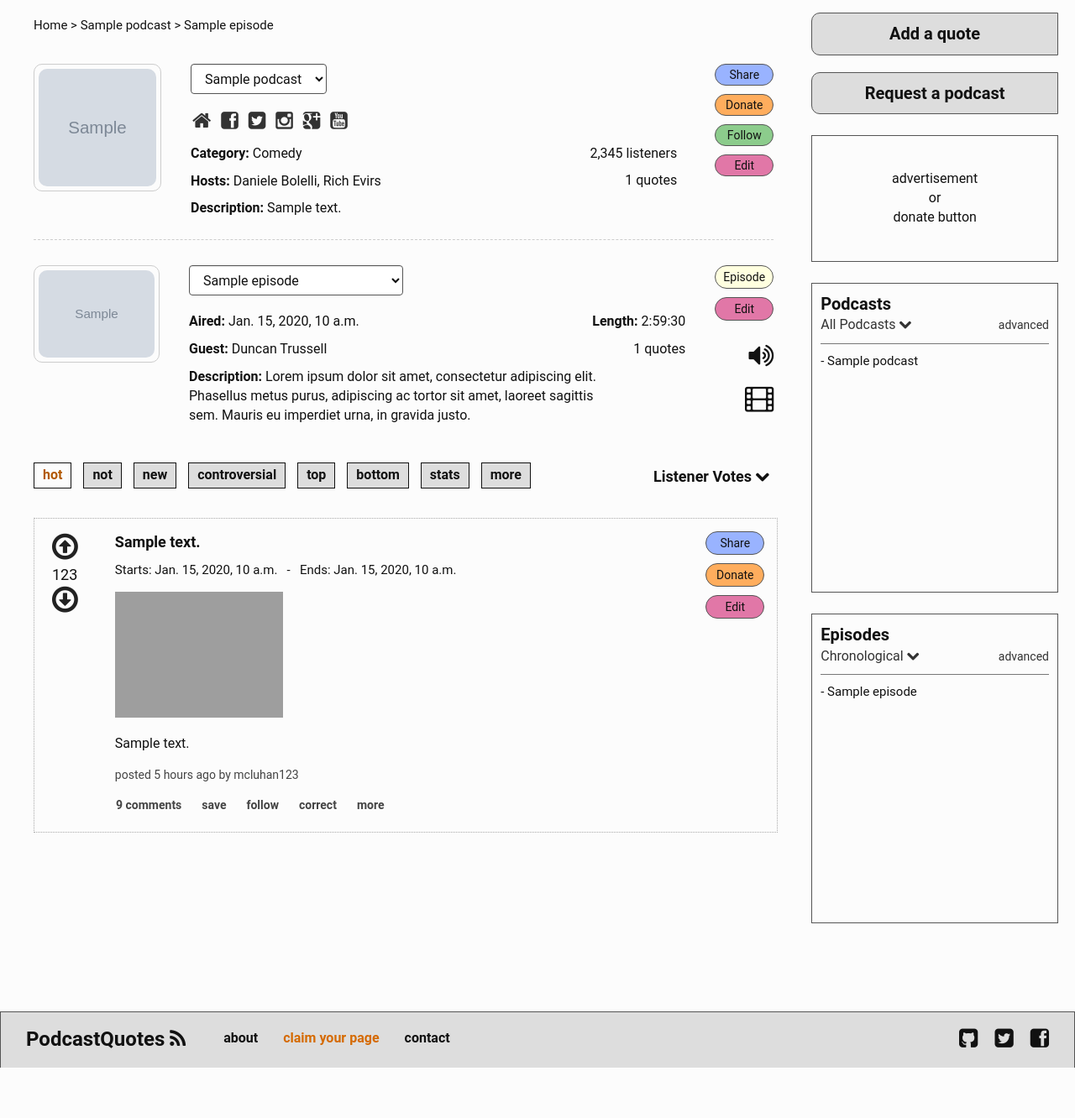
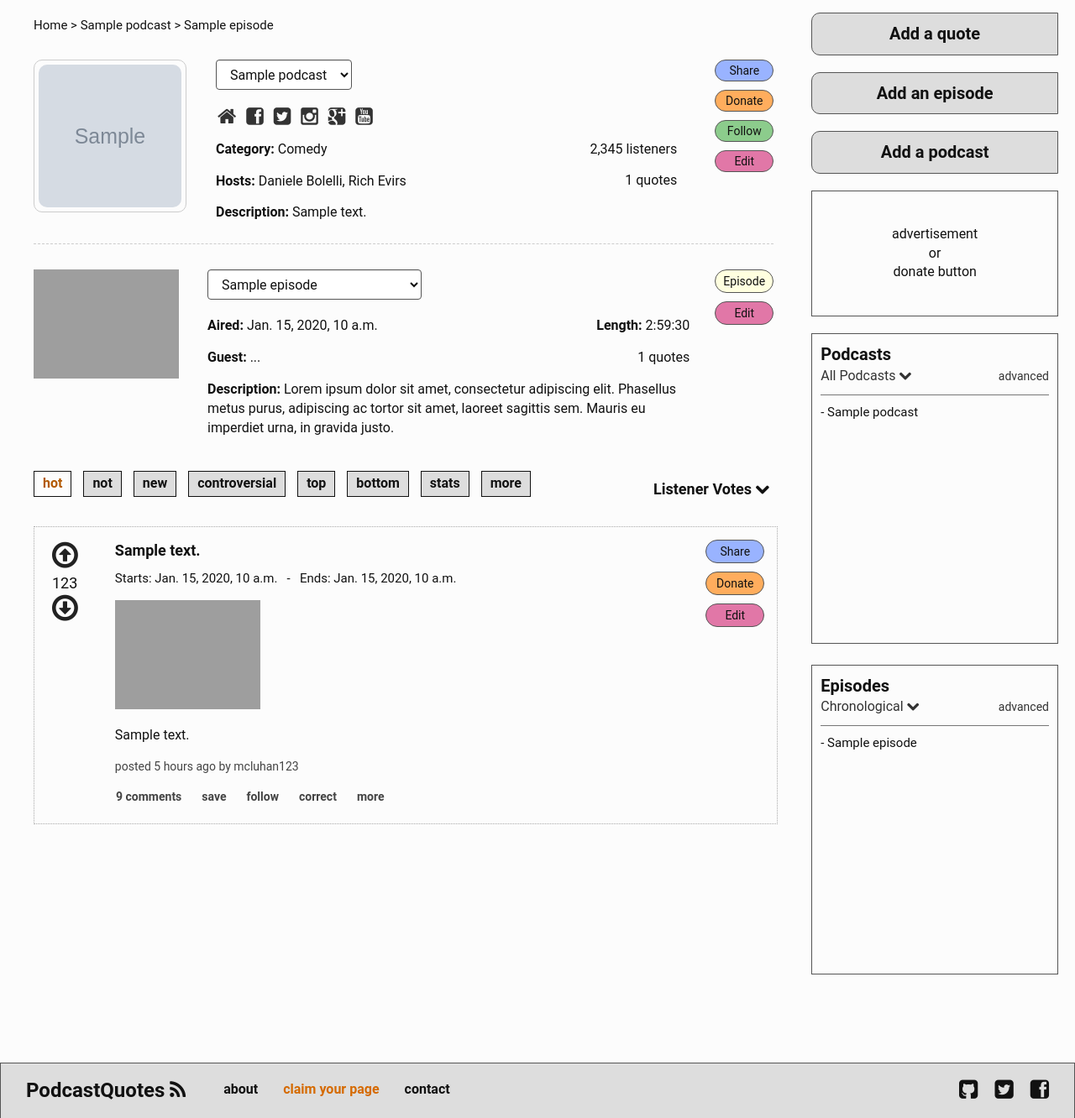
Before and after one commit to podcastquotes/podcastquotes, a Django app: template podcastquotes/templates/episode_detail.html in a window 1280 px wide. Shown: the part 62-1394 px from the top of the page at 84% size. Before the commit the page ends 1334 px from the top, so only its background shows below. Run offline with Django 3.2, Linux system fonts and the light colour scheme; the template is opened without the code that fills it: most values are stand-ins (such as "Sample title", 1, 10 or a date in 2020); grey boxes marked "Sample" are stand-in pictures; some libraries are stand-ins or nearby versions; grey boxes are pictures that could not be loaded.

Commit message:
Substantial changes...
Don't have brainpower to document changes, however a major change is I
removed PersonQuoted and Tag since those do not have to be implemented
until post-MVP.

```diff
--- a/podcastquotes/admin.py
+++ b/podcastquotes/admin.py
@@ -1,5 +1,5 @@
 from django.contrib import admin
-from podcastquotes.models import Podcast, Episode, PersonQuoted, Tag, Quote
+from podcastquotes.models import Podcast, Episode, Quote
 
-for model in [Podcast, Episode, PersonQuoted, Tag, Quote]:
+for model in [Podcast, Episode, Quote]:
     admin.site.register(model)
--- a/podcastquotes/static/css/styles.css
+++ b/podcastquotes/static/css/styles.css
@@ -233,9 +233,18 @@ body {
     color:#333;
 }
 
-.pq-breadcrumbs {
-    margin:5px 0 20px 0;
-    font-size:15px;
+@media (max-width:991px) {
+    .pq-breadcrumbs {
+        margin:5px 0 30px 0;
+        font-size:15px;
+    }
+}
+
+@media (min-width:992px) {
+    .pq-breadcrumbs {
+        margin:5px 0 15px 0;
+        font-size:15px;
+    }
 }
 
 @media (max-width:991px) {
@@ -260,7 +269,7 @@ body {
 
 .pq-nav-active {
     display:inline-block;
-    margin:10px 10px 15px 0;
+    margin:5px 10px 15px 0;
     padding:3px 10px;
     border:1px solid #111;
     color:#B25900;
@@ -271,7 +280,7 @@ body {
 .pq-nav {
     display:inline-block;
     background-color:#ddd;
-    margin:10px 10px 15px 0;
+    margin:5px 10px 15px 0;
     padding:3px 10px;
     border:1px solid #111;
     color:#111;
@@ -476,7 +485,7 @@ body {
 
 .pq-podcast-profile-picture {
     float:left;
-    margin:0 5px 0 0;
+    margin:0 5px 5px 0;
     padding:5px;
     border:1px solid #ccc;
     border-radius:10px;
@@ -492,8 +501,8 @@ body {
 
 @media (min-width:768px) {
     .pq-podcast-profile-picture img {
-        height:140px;
-        width:140px;
+        height:170px;
+        width:170px;
         border-radius:10px;
     }
 }
@@ -501,7 +510,7 @@ body {
 .pq-podcast-header-info-left {
     clear:left;
     overflow:hidden;
-    margin:10px 5px;
+    margin:10px 5px 15px 5px;
     font-size:16px;
 }
 
@@ -521,7 +530,6 @@ body {
 
 .pq-podcast-header-info-full {
     clear:left;
-    max-width:500px;
     overflow:hidden;
     margin:0 15px 5px 5px;
     font-size:16px;
@@ -563,8 +571,8 @@ body {
 
 .pq-episode-profile-picture {
     float:left;
-    width:150px;
-    margin:0 5px 5px 0;
+    width:180px;
+    margin:0 30px 10px 0;
     padding:5px;
     border:1px solid #ccc;
     border-radius:10px;
@@ -572,11 +580,12 @@ body {
 
 .pq-episode-profile-picture img {
     border-radius:10px;
+    max-width:170px;
 }
 
 .pq-episode-title {
     float:left;
-    margin:-5px 0 20px 5px;
+    margin:-5px 0 20px 0;
     font-size:22px;
     font-weight:bold;
     color:#111;
@@ -584,7 +593,7 @@ body {
 
 @media (max-width:767px) {
     .pq-episode-header-box {
-        clear:left;
+        clear:both;
         overflow:hidden;
         padding:20px 15px 0 0px;
     }
@@ -593,29 +602,28 @@ body {
 @media (min-width:768px) {
     .pq-episode-header-box {
         overflow:hidden;
-        padding:5px 15px 0 25px;
+        padding:5px 15px 0 5px;
     }
 }
 
 .pq-episode-header-info-left {
     clear:left;
     overflow:hidden;
-    margin:10px 5px;
+    margin:10px 5px 15px 0;
     font-size:16px;
 }
 
 .pq-episode-header-info-right {
     clear:left;
     float:right;
-    margin:0 5px;
+    margin:0 0 0 5px;
     font-size:16px;
 }
 
 .pq-episode-header-info-full {
     clear:left;
-    max-width:500px;
     overflow:hidden;
-    margin:0 15px 5px 5px;
+    margin:0 15px 5px 0;
     font-size:16px;
 }
 
@@ -1242,12 +1250,21 @@ a {
 }
 
 .youtube-img-preview {
-    max-width:200px;
+    width:173px;
+}
+
+.youtube-img-empty {
+    width:183px;
+    float:left;
+    margin:5px 29px 25px 0;
+    text-align:center;
+    font-size:18px;
+    font-weight:bold;
 }
 
 .youtube {
     float:left;
-    margin:0 0 20px 0;
+    margin:0 29px 20px 0;
 }
 
 @media (max-width:499px) {
--- a/podcastquotes/templates/base.html
+++ b/podcastquotes/templates/base.html
@@ -84,38 +84,31 @@
       {% endblock %}<!-- / block extraspace -->
 
       <div class="col-md-3">
-        <div class="row">
-          <div class="col-sm-6 col-md-12">
+
         <a href="/quotes/create/" class="pq-side-button">
           Add a quote
         </a>
-          </div><!-- /.col-sm-6 -->
 
-          <div class="col-sm-6 col-md-12">
-            <div class="pq-side-button">
-              Request a podcast
-            </div><!-- /.pq-side-button -->
-          </div><!-- /.col-sm-6 -->
-        </div><!-- /.row -->
+        <a href="/episodes/create/" class="pq-side-button">
+          Add an episode
+        </a>
+
+        <a href="/podcasts/create/" class="pq-side-button">
+          Add a podcast
+        </a>
 
         {% block advertisement %}
 
-        <div class="row">
-          <div class="col-sm-6 col-md-12">
         <div class="pq-advertisement-or-whatever">
           advertisement<br />
           or<br />
           donate button
         </div><!-- /.pq-advertisement-or-whatever -->
-          </div><!-- /.col-sm-6 .col-md-12 -->
-        </div><!-- /.row -->
 
         {% endblock %}<!-- / block advertisement -->
 
         {% block menu %}
 
-        <div class="row">
-          <div class="col-sm-6 col-md-12">
         <div class="pq-menu">
 
           <div class="pq-menu-title">
@@ -136,6 +129,7 @@
           <hr />
 
           <div class="pq-menu-options">
+
             {% for podcast in podcasts %}
             <div class="pq-menu-option">
               <a href="/podcasts/{{ podcast.id}}">
@@ -143,17 +137,17 @@
               </a>
             </div><!-- /.pq-menu-option -->
             {% endfor %}
+
           </div><!-- /.pq-menu-options -->
 
         </div><!-- /.pq-menu -->
 
-          </div><!-- /.col-sm-6 .col-md-12 -->
-        </div><!-- /.row -->
-
         {% endblock %}<!-- / block menu -->
 
       </div><!-- /.col-md-3 -->
+
     </div><!-- /.row -->
+
   </div><!-- /.pq-container -->
 
   {% block footer %}
--- a/podcastquotes/templates/episode_detail.html
+++ b/podcastquotes/templates/episode_detail.html
@@ -84,11 +84,17 @@
 
   <div class="pq-episode-header">
 
-    <a href="/episodes/{{ episode.id }}">
+
+      {% if episode.video_url %}
+      <div class="youtube" id="{{ episode.video_id }}?">
+      </div>
+      {% elif episode.image %}
+      <a href="/episode/{{ episode.id }}">
         <div class="pq-episode-profile-picture">
-        <img class="img-responsive" src="{{MEDIA_URL}}{{ episode.image }}" />
+          <img src="{{MEDIA_URL}}{{ episode.image }}" />
         </div><!-- /.pq-episode-profile-picture -->
       </a>
+      {% endif %}
 
     <a href="{{ episode.episode_url }}">
       <div class="pq-episode-header-button bg-yellow">
@@ -101,15 +107,6 @@
         Edit
       </div><!-- /.pq-episode-header-button -->
     </a>
-
-
-    <div class="pq-episode-clip">
-      <i class="fa fa-volume-up"></i>
-    </div>
-
-    <div class="pq-episode-clip">
-      <i class="fa fa-film"></i>
-    </div>
 
     <div class="pq-episode-header-box">
 
@@ -136,7 +133,7 @@
       </div><!-- /.pq-episode-header-info -->
 
       <div class="pq-episode-header-info-left">
-        <strong>Guest:</strong> Duncan Trussell
+        <strong>Guest:</strong> ...
       </div><!-- /.pq-episode-header-info -->
 
       <div class="pq-episode-header-info-full">
@@ -440,9 +437,6 @@
 
 {% block menu %}
 
-<div class="row">
-  <div class="col-sm-6 col-md-12">
-
 <div class="pq-menu">
 
   <div class="pq-menu-title">
@@ -505,7 +499,4 @@
 
 </div><!-- /.pq-menu -->
 
-  </div><!-- /.col-sm-6 .col-md-12 -->
-</div><!-- /.row -->
-
 {% endblock %}<!-- / block menu -->
--- a/podcastquotes/templates/episode_update.html
+++ b/podcastquotes/templates/episode_update.html
@@ -58,6 +58,12 @@
         {{ form.audio_url }}
       </div><!-- /.pq-form-input -->
 
+      <div class="pq-form-input">
+        {% if form.image.errors %}<p class="error">{% endif %}
+        <label class="pq-form-label" for="image" {% if form.image.errors %} class="error" {% endif %}>Image</label>
+        {{ form.image }}
+      </div><!-- /.pq-form-input -->
+
       <div class="pq-form-buttons">
         <button type="submit" class="btn btn-small btn-primary pq-form-button">Submit</button>
         <a href="/" class="btn btn-small btn-danger pq-form-button">Cancel</a>
```
Also changed, not shown: podcastquotes/forms.py (+2 -20 lines), podcastquotes/models.py (+21 -20 lines), podcastquotes/templates/home.html (+0 -8 lines), podcastquotes/templates/podcast_detail.html (+30 -8 lines), podcastquotes/templates/quote_create.html (+4 -16 lines), podcastquotes/views.py (+3 -11 lines). Lines whose indentation alone changed are shown as unchanged.
